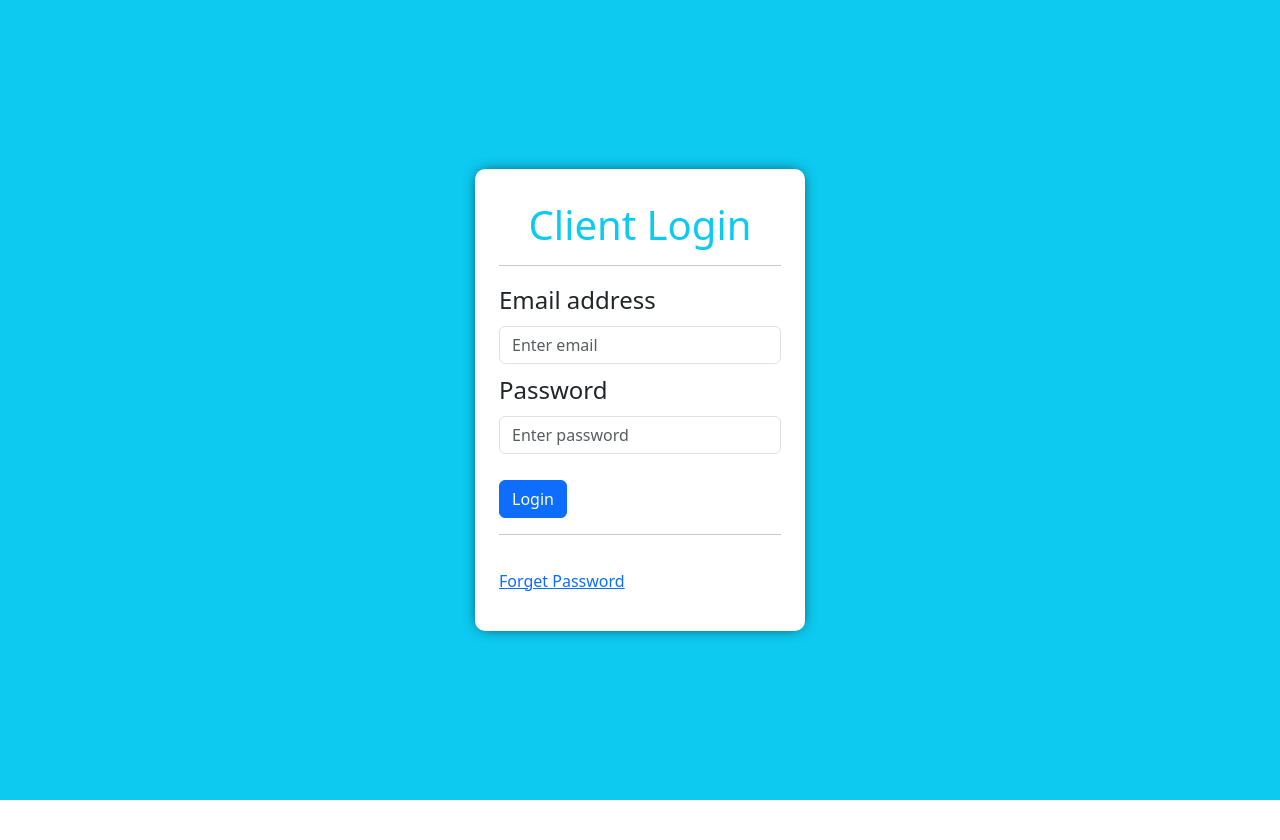
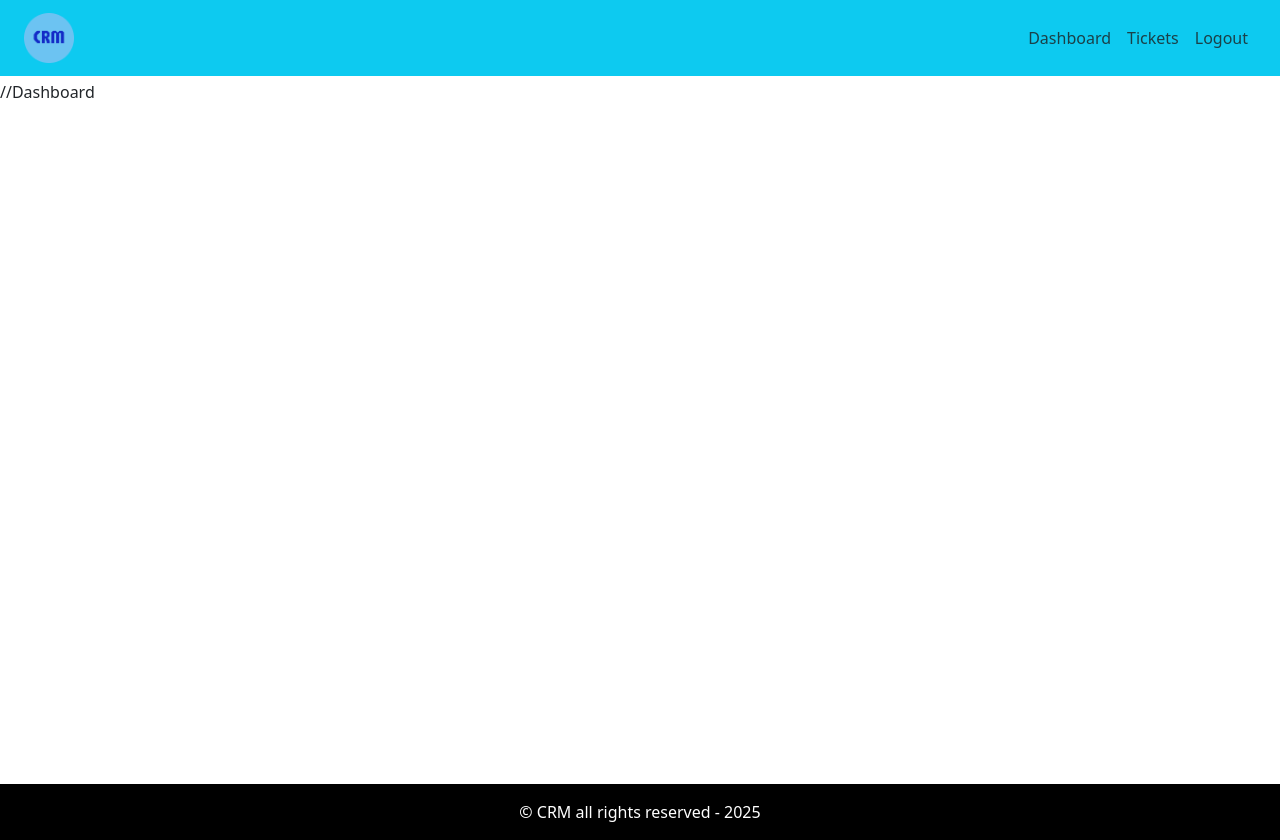
Before and after one commit to hemantsingh2004/crm-system, a React (Vite) app in the folder frontend/: page / in a window 1280 px wide. Before the commit the page ends 800 px from the top, so only its background shows below. Built offline with nearby package versions, Linux system fonts and the light colour scheme.

Commit message:
Added Default Layout

```diff
--- /dev/null
+++ b/frontend/src/App.css
@@ -0,0 +1,29 @@
+.default-layout{
+    display: grid;
+    grid-template-rows: 80px auto 3.5rem;
+    grid-template-areas: "header" "main" "footer";
+}
+
+header {
+    grid-area: header;
+}
+
+header a{
+    color: rgba(30, 30, 30, 0.8) !important;
+}
+
+header a:hover{
+    color: rgba(0, 0, 0, 1) !important;
+}
+
+main {
+    grid-area: main;
+    min-height: 88vh;
+}
+
+footer {
+    grid-area: footer;
+    background: black;
+    padding: 1rem;
+    color: white;
+}
--- a/frontend/src/App.jsx
+++ b/frontend/src/App.jsx
@@ -1,8 +1,13 @@
+import { DefaultLayout } from "./layout/DefaultLayout";
 import { Entry } from "./pages/entry/Entry.page";
+import "./App.css";
 function App() {
   return(
     <div className="App">
-      <Entry/>
+      {/* <Entry/> */}
+      <DefaultLayout>
+        //Dashboard
+      </DefaultLayout>
     </div>
   )
 }
--- /dev/null
+++ b/frontend/src/layout/DefaultLayout.jsx
@@ -0,0 +1,19 @@
+import React from 'react'
+import { Header } from './partials/Header.comp'
+import { Footer } from './partials/Footer.comp'
+
+export const DefaultLayout = ({children}) => {
+  return (
+    <div className="default-layout">
+      <header className="header">
+        <Header/>
+      </header>
+      <main className="main">
+        {children}
+      </main>
+      <footer className="footer">
+        <Footer/>
+      </footer>
+    </div>
+  )
+}
--- /dev/null
+++ b/frontend/src/layout/partials/Footer.comp.jsx
@@ -0,0 +1,9 @@
+import React from 'react'
+
+export const Footer = () => {
+  return (
+    <div className="text-center copy-right">
+        &copy; CRM all rights reserved - {new Date().getFullYear()}
+    </div>
+  )
+}
--- /dev/null
+++ b/frontend/src/layout/partials/Header.comp.jsx
@@ -0,0 +1,21 @@
+import React from 'react'
+import {Navbar, Nav} from 'react-bootstrap'
+import logo from '../../assets/img/logo.png'
+
+export const Header = () => {
+  return (
+    <Navbar collapseOnSelect variant='dark' bg='info' expand='md' className='px-4'>
+        <Navbar.Brand>
+            <img src={logo} alt="logo" width="50px"/>
+        </Navbar.Brand>
+        <Navbar.Toggle aria-controls='basic-navbar-nav' />
+        <Navbar.Collapse id='basic-navbar-nav'>
+            <Nav className='ms-auto text-dark'>
+                <Nav.Link href="/dashboard">Dashboard</Nav.Link>
+                <Nav.Link href="/tickets">Tickets</Nav.Link>
+                <Nav.Link href="/logout">Logout</Nav.Link>
+            </Nav>
+        </Navbar.Collapse>
+    </Navbar>
+  )
+}
```
Also changed, not shown: frontend/src/assets/img/Logo.png (added).
